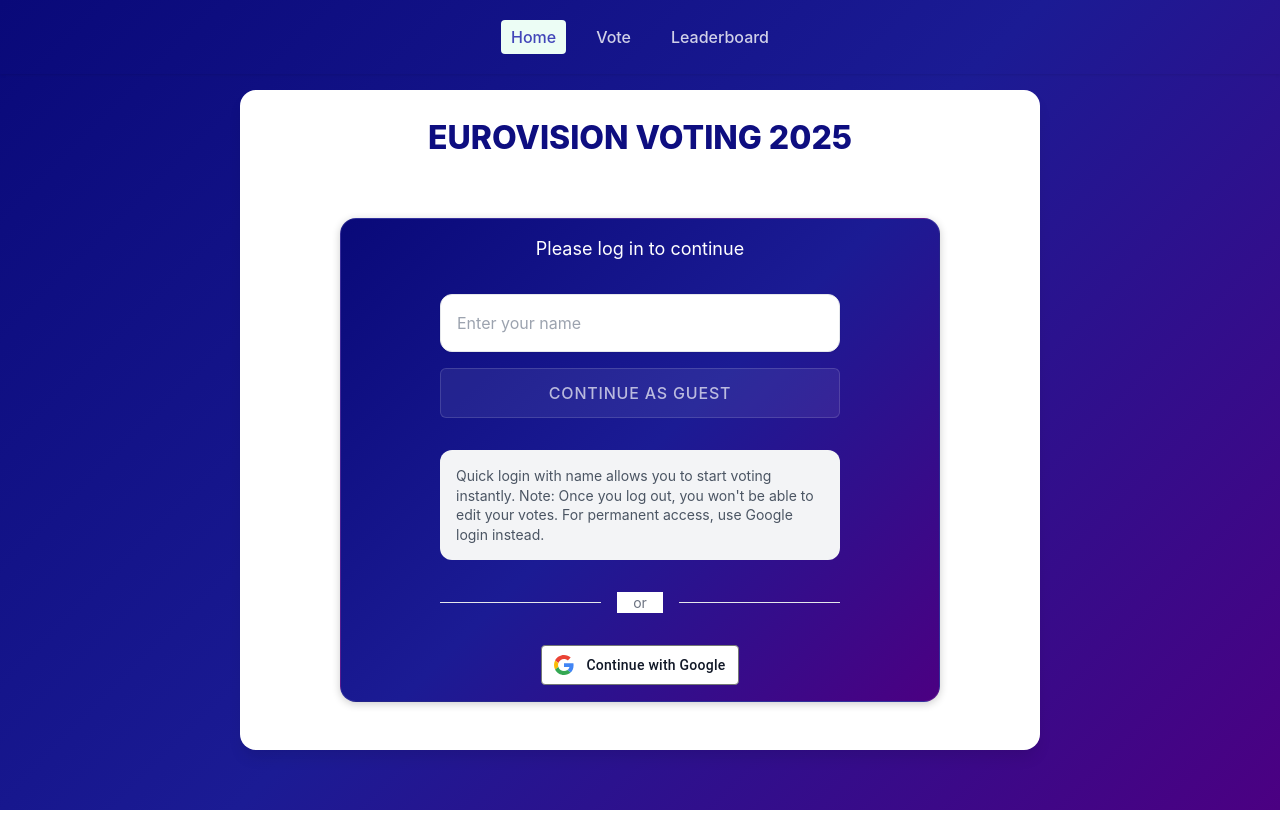
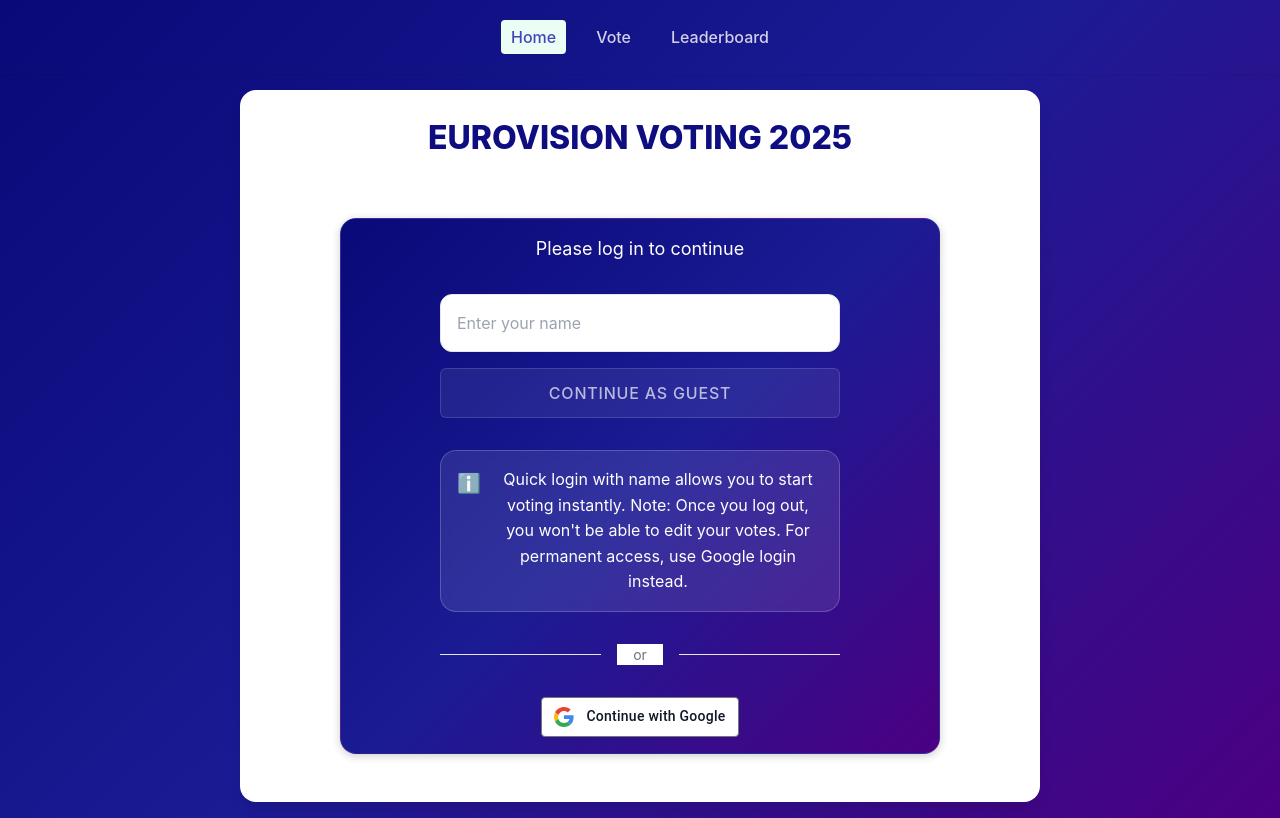
Before and after one commit to duskat/eurovision-voting-app, a Vue app: page / in a window 1280 px wide. Built offline with nearby package versions, Linux system fonts and the light colour scheme; no server answers; the database is empty.

Commit message:
Added functionality to prevent user submit votes after init submission

```diff
--- a/src/styles/global.css
+++ b/src/styles/global.css
@@ -213,8 +213,8 @@ body {
 
 .primary-button:disabled {
   opacity: 0.7;
-  cursor: not-allowed;
-  background: var(--gradient-disabled);
+  cursor: wait;
+  position: relative;
 }
 
 .secondary-button {
@@ -279,6 +279,7 @@ body {
   width: 100%;
   margin-bottom: var(--spacing-4);
   box-sizing: border-box;
+  margin: auto;
 }
 
 .custom-select .select-button {
@@ -484,8 +485,14 @@ body {
   }
 
   .action-buttons {
+    flex-direction: column;
     align-items: center;
-    width: 60%;
+  }
+
+  .action-buttons .primary-button,
+  .action-buttons .secondary-button {
+    width: 100%;
+    max-width: 200px;
   }
 
   .button-base {
@@ -595,13 +602,42 @@ body {
 
 .quick-login-note {
   margin-top: var(--spacing-4);
+  padding: var(--spacing-4);
+  background: rgba(255, 255, 255, 0.1);
+  border: 1px solid rgba(255, 255, 255, 0.2);
+  border-radius: var(--radius-lg);
+  backdrop-filter: blur(5px);
+  color: white;
+  line-height: 1.6;
+  position: relative;
+  display: flex;
+  align-items: flex-start;
+  gap: var(--spacing-3);
+}
+
+.quick-login-note::before {
+  content: "ℹ️";
+  font-size: 1.2rem;
+  line-height: 1.5;
+  margin-top: 2px;
+}
+
+.quick-login-note strong {
+  color: white;
+  font-weight: 600;
+}
+
+.quick-login-note p {
+  margin: 0;
   font-size: var(--font-size-sm);
-  color: var(--color-gray-600);
-  background-color: var(--color-gray-100);
-  padding: var(--spacing-4);
-  border-radius: var(--radius-md);
-  line-height: 1.4;
-  text-align: left;
+}
+
+/* Mobile optimization */
+@media (max-width: 768px) {
+  .quick-login-note {
+    padding: var(--spacing-3);
+    margin: var(--spacing-3) 0;
+  }
 }
 
 /* Divider styles */
@@ -728,8 +764,21 @@ body {
   display: flex;
   gap: var(--spacing-4);
   justify-content: center;
-  margin-top: var(--spacing-8);
   margin-bottom: var(--spacing-8);
+}
+
+.action-buttons .primary-button,
+.action-buttons .secondary-button {
+  width: 200px;
+  display: flex;
+  align-items: center;
+  justify-content: center;
+  padding: 1rem;
+  font-size: 16px;
+  border-radius: 999px;
+  font-weight: 500;
+  text-decoration: none;
+  transition: var(--transition-base);
 }
 
 /*
@@ -964,6 +1013,25 @@ body {
 .guest-button:disabled {
   opacity: 0.7;
   cursor: not-allowed;
+}
+
+/* Add pulse animation on hover */
+@keyframes pulse {
+  0% {
+    box-shadow: 0 4px 15px rgba(0, 0, 0, 0.2);
+  }
+
+  50% {
+    box-shadow: 0 4px 25px rgba(76, 201, 240, 0.4);
+  }
+
+  100% {
+    box-shadow: 0 4px 15px rgba(0, 0, 0, 0.2);
+  }
+}
+
+.guest-button:hover:not(:disabled) {
+  animation: pulse 2s infinite;
 }
 
 /* Navigation styles */
@@ -1340,8 +1408,8 @@ svg.logout-icon,
   border-radius: 6px;
   transition: all 0.2s ease;
   font-weight: 500;
-  margin-bottom: 0;
-  /* Remove the original margin */
+  text-transform: uppercase;
+  letter-spacing: 0.05em;
 }
 
 .welcome-section .logout-button:hover {
@@ -1350,8 +1418,213 @@ svg.logout-icon,
 }
 
 .welcome-section .logout-button svg {
+  width: 20px !important;
+  height: 20px !important;
   color: white !important;
-  width: 20px;
-  height: 20px;
-  fill: currentColor;
+  fill: none !important;
+  stroke: white !important;
 }
+
+.welcome-section .logout-button path {
+  stroke: white !important;
+  fill: none !important;
+}
+
+/* Loading Spinner Styles */
+.loading-overlay {
+  position: fixed;
+  top: 0;
+  left: 0;
+  right: 0;
+  bottom: 0;
+  background: rgba(0, 0, 0, 0.5);
+  display: flex;
+  justify-content: center;
+  align-items: center;
+  z-index: 1000;
+  backdrop-filter: blur(5px);
+}
+
+.loading-spinner {
+  width: 50px;
+  height: 50px;
+  border: 3px solid rgba(255, 255, 255, 0.3);
+  border-radius: 50%;
+  border-top-color: white;
+  animation: spin 1s ease-in-out infinite;
+}
+
+.loading-text {
+  color: white;
+  margin-top: var(--spacing-4);
+  font-size: var(--font-size-lg);
+  text-align: center;
+}
+
+.loading-container {
+  display: flex;
+  flex-direction: column;
+  align-items: center;
+}
+
+@keyframes spin {
+  to {
+    transform: rotate(360deg);
+  }
+}
+
+.submit-vote-button {
+  display: flex;
+  align-items: center;
+  justify-content: center;
+  gap: 0.5rem;
+  padding: 0.75rem 1.5rem;
+  background: rgba(255, 255, 255, 0.1);
+  color: white !important;
+  border: 1px solid rgba(255, 255, 255, 0.2);
+  cursor: pointer;
+  border-radius: 6px;
+  transition: all 0.2s ease;
+  font-weight: 500;
+  width: 200px;
+  text-transform: uppercase;
+  letter-spacing: 0.05em;
+  position: relative;
+}
+
+.submit-vote-button span {
+  color: white !important;
+}
+
+.submit-vote-button:disabled span {
+  color: white !important;
+  opacity: 0.7;
+}
+
+/* Confirmation Modal Styles */
+.confirmation-modal {
+  position: fixed;
+  top: 0;
+  left: 0;
+  right: 0;
+  bottom: 0;
+  background: rgba(0, 0, 0, 0.5);
+  display: flex;
+  justify-content: center;
+  align-items: center;
+  z-index: 1000;
+  backdrop-filter: blur(5px);
+  padding: 1rem;
+}
+
+.confirmation-content {
+  background: linear-gradient(135deg, #090979, #1b1b94, #4b0082);
+  border-radius: var(--radius-lg);
+  padding: 2rem;
+  max-width: 400px;
+  width: 100%;
+  box-shadow: 0 4px 20px rgba(0, 0, 0, 0.3);
+  border: 1px solid rgba(255, 255, 255, 0.1);
+}
+
+.confirmation-content * {
+  color: white !important;
+}
+
+.confirmation-title {
+  font-size: 1.25rem;
+  font-weight: 600;
+  margin-bottom: 1rem;
+  text-align: center;
+  color: white !important;
+}
+
+.confirmation-message {
+  margin-bottom: 2rem;
+  text-align: center;
+  line-height: 1.6;
+  color: white !important;
+}
+
+.confirmation-buttons {
+  display: flex;
+  gap: 1rem;
+  justify-content: center;
+  width: 100%;
+  box-sizing: border-box;
+}
+
+.confirm-button,
+.cancel-button {
+  padding: 0.75rem 1.5rem;
+  border-radius: 6px;
+  font-weight: 500;
+  cursor: pointer;
+  transition: all 0.2s ease;
+  text-transform: uppercase;
+  letter-spacing: 0.05em;
+  box-sizing: border-box;
+  width: 100%;
+  max-width: 200px;
+}
+
+.confirm-button {
+  background: rgba(255, 255, 255, 0.1);
+  color: white;
+  border: 1px solid rgba(255, 255, 255, 0.2);
+}
+
+.confirm-button:hover {
+  background: rgba(255, 255, 255, 0.2);
+  transform: translateY(-1px);
+}
+
+.cancel-button {
+  background: transparent;
+  color: white;
+  border: 1px solid rgba(255, 255, 255, 0.2);
+}
+
+.cancel-button:hover {
+  background: rgba(255, 255, 255, 0.1);
+  transform: translateY(-1px);
+}
+
+@media (max-width: 640px) {
+  .confirmation-content {
+    margin: 1rem;
+    padding: 1.5rem;
+  }
+
+  .confirmation-buttons {
+    flex-direction: column;
+    align-items: center;
+  }
+
+  .confirm-button,
+  .cancel-button {
+    width: 100%;
+  }
+}
+
+.view-voters-link,
+.view-voters-link:visited {
+  display: flex;
+  align-items: center;
+  gap: 0.5rem;
+  padding: 0.75rem;
+  background: rgba(255, 255, 255, 0.1);
+  color: white !important;
+  border: none;
+  border: 1px solid rgba(255, 255, 255, 0.2);
+  cursor: pointer;
+  border-radius: 6px;
+  transition: all 0.2s ease;
+  font-weight: 500;
+  text-decoration: none;
+}
+
+.view-voters-link:hover {
+  background: rgba(255, 255, 255, 0.2);
+  transform: translateY(-1px);
+}
--- a/src/views/Vote.vue
+++ b/src/views/Vote.vue
@@ -58,12 +58,43 @@
         <!-- Submit Button -->
         <div class="button-container">
           <button
-            @click="submitVotes"
-            :disabled="!isValid"
+            @click="handleVoteSubmit"
+            :disabled="!isValid || isSubmitting || (voteSubmitted && !isModifying) || (voteSubmitted && isModifying && !hasVoteChanges)"
             class="submit-vote-button"
           >
-            Submit Vote
+            <span v-if="isSubmitting" class="spinner"></span>
+            <span v-if="voteSubmitted && !isModifying">Vote Submitted</span>
+            <span v-else-if="voteSubmitted && isModifying && !hasVoteChanges">No Changes Made</span>
+            <span v-else-if="voteSubmitted && isModifying">Update Vote</span>
+            <span v-else-if="!isValid">Select All Countries</span>
+            <span v-else>Submit Vote</span>
           </button>
+        </div>
+      </div>
+
+      <!-- Vote Update Confirmation Modal -->
+      <div v-if="showUpdateConfirmation" class="confirmation-modal" @click="cancelUpdate">
+        <div class="confirmation-content" @click.stop>
+          <h3 class="confirmation-title">Update Your Vote?</h3>
+          <p class="confirmation-message">
+            You have already submitted your vote. Are you sure you want to update it?
+          </p>
+          <div class="confirmation-buttons">
+            <button @click="confirmUpdate" class="confirm-button">
+              Yes, update my vote
+            </button>
+            <button @click="cancelUpdate" class="cancel-button">
+              Cancel
+            </button>
+          </div>
+        </div>
+      </div>
+
+      <!-- Loading Overlay -->
+      <div v-if="isSubmitting" class="loading-overlay">
+        <div class="loading-container">
+          <div class="loading-spinner"></div>
+          <p class="loading-text">{{ isModifying ? 'Updating' : 'Submitting' }} your vote...</p>
         </div>
       </div>
     </div>
@@ -94,9 +125,14 @@ const selectedCountries = ref([null, null, null]);
 const voteSubmitted = ref(false);
 const isModifying = ref(false);
 const activeDropdown = ref(null);
+const isSubmitting = ref(false);
+const showUpdateConfirmation = ref(false);
+const pendingVoteUpdate = ref(null);
+const originalVotes = ref(null);
+const hasChanges = ref(false);
 
 const isValid = computed(() => {
-  return selectedCountries.value.every(country => country) &&
+  return selectedCountries.value.every(country => country !== null) &&
          new Set(selectedCountries.value).size === 3;
 });
 
@@ -119,7 +155,8 @@ const loadExistingVotes = async () => {
         .sort((a, b) => b.points - a.points)
         .map(vote => countries.value.find(country => country.id === vote.countryId));
 
-      selectedCountries.value = votedCountries;
+      selectedCountries.value = [...votedCountries];
+      originalVotes.value = [...votedCountries];
       voteSubmitted.value = true;
     }
   } catch (err) {
@@ -128,21 +165,36 @@ const loadExistingVotes = async () => {
   }
 };
 
-const submitVotes = async () => {
-  if (isValid.value) {
-    try {
-      await submit(selectedCountries.value);
-      voteSubmitted.value = true;
-      error.value = null;
+const hasVoteChanges = computed(() => {
+  if (!originalVotes.value) return false;
 
-      // Show success message and redirect
-      setTimeout(() => {
-        router.push('/leaderboard');
-      }, 2000);
-    } catch (err) {
-      console.error('Error submitting votes:', err);
-      error.value = 'Failed to submit votes. Please try again.';
-    }
+  return selectedCountries.value.some((country, index) => {
+    const originalId = originalVotes.value[index]?.id;
+    const currentId = selectedCountries.value[index]?.id;
+    return originalId !== currentId;
+  });
+});
+
+const handleVoteSubmit = async () => {
+  if (!isValid.value) return;
+
+  if (voteSubmitted.value && !hasVoteChanges.value) {
+    return;
+  }
+
+  try {
+    isSubmitting.value = true;
+    await submit(selectedCountries.value);
+    voteSubmitted.value = true;
+    isModifying.value = false;
+    originalVotes.value = selectedCountries.value.map(vote => ({ ...vote }));
+
+    await new Promise(resolve => setTimeout(resolve, 500));
+    router.push('/leaderboard');
+  } catch (error) {
+    console.error('Error submitting vote:', error);
+  } finally {
+    isSubmitting.value = false;
   }
 };
 
@@ -216,10 +268,35 @@ onUnmounted(() => {
   document.body.classList.remove('dropdown-open');
 });
 
-const selectCountry = (index, country) => {
+const selectCountry = async (index, country) => {
+  if (voteSubmitted.value && !isModifying.value) {
+    showUpdateConfirmation.value = true;
+    pendingVoteUpdate.value = { index, country };
+    return;
+  }
+
   selectedCountries.value[index] = country;
   activeDropdown.value = null;
   document.body.classList.remove('dropdown-open');
+};
+
+const confirmUpdate = () => {
+  if (pendingVoteUpdate.value) {
+    const { index, country } = pendingVoteUpdate.value;
+    selectedCountries.value[index] = country;
+    isModifying.value = true;
+  }
+  showUpdateConfirmation.value = false;
+  pendingVoteUpdate.value = null;
+};
+
+const cancelUpdate = () => {
+  if (!isModifying.value) {
+    selectedCountries.value = originalVotes.value.map(vote => ({ ...vote }));
+  }
+  showUpdateConfirmation.value = false;
+  pendingVoteUpdate.value = null;
+  isModifying.value = false;
 };
 
 // Update startNewVote to handle vote clearing
```
